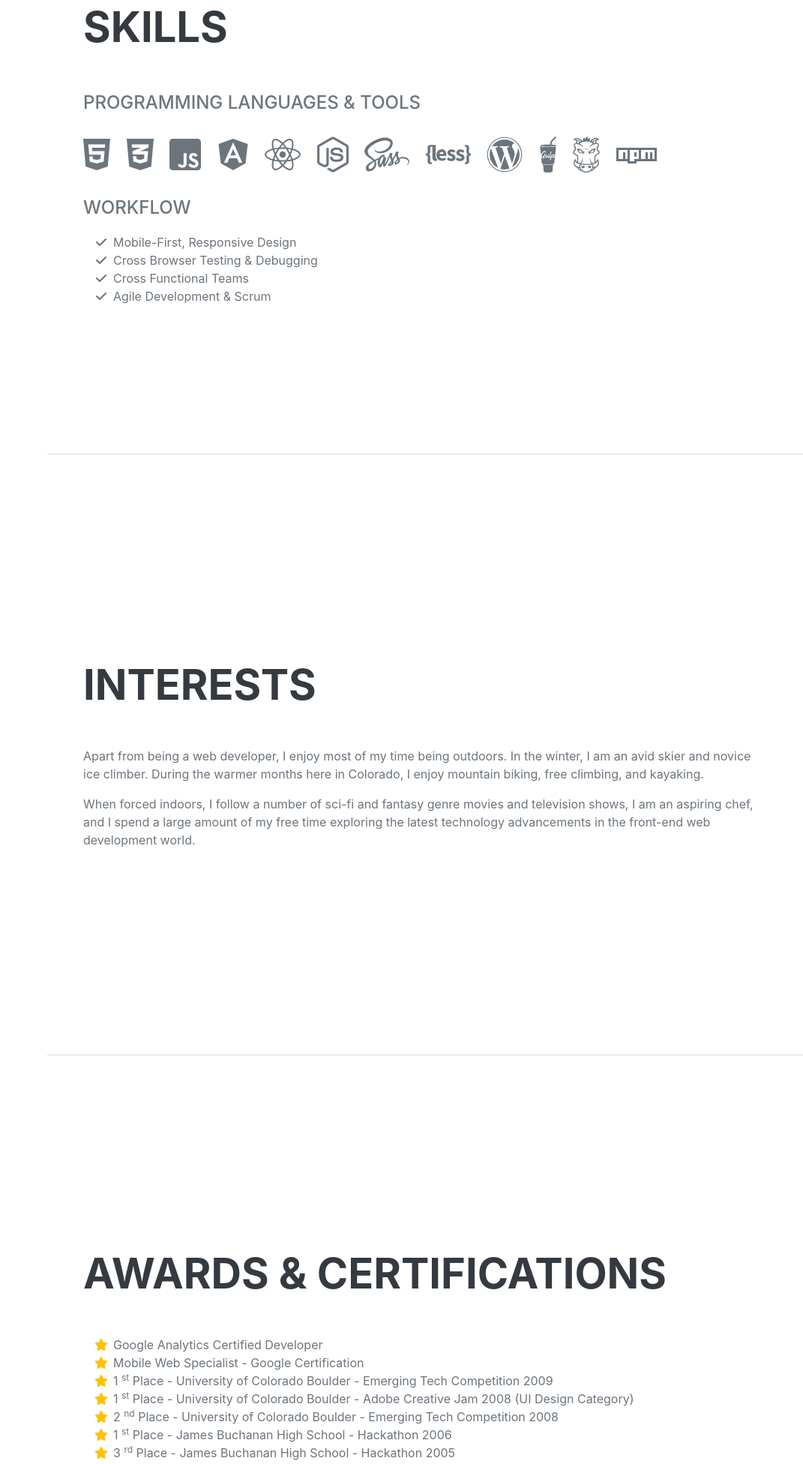
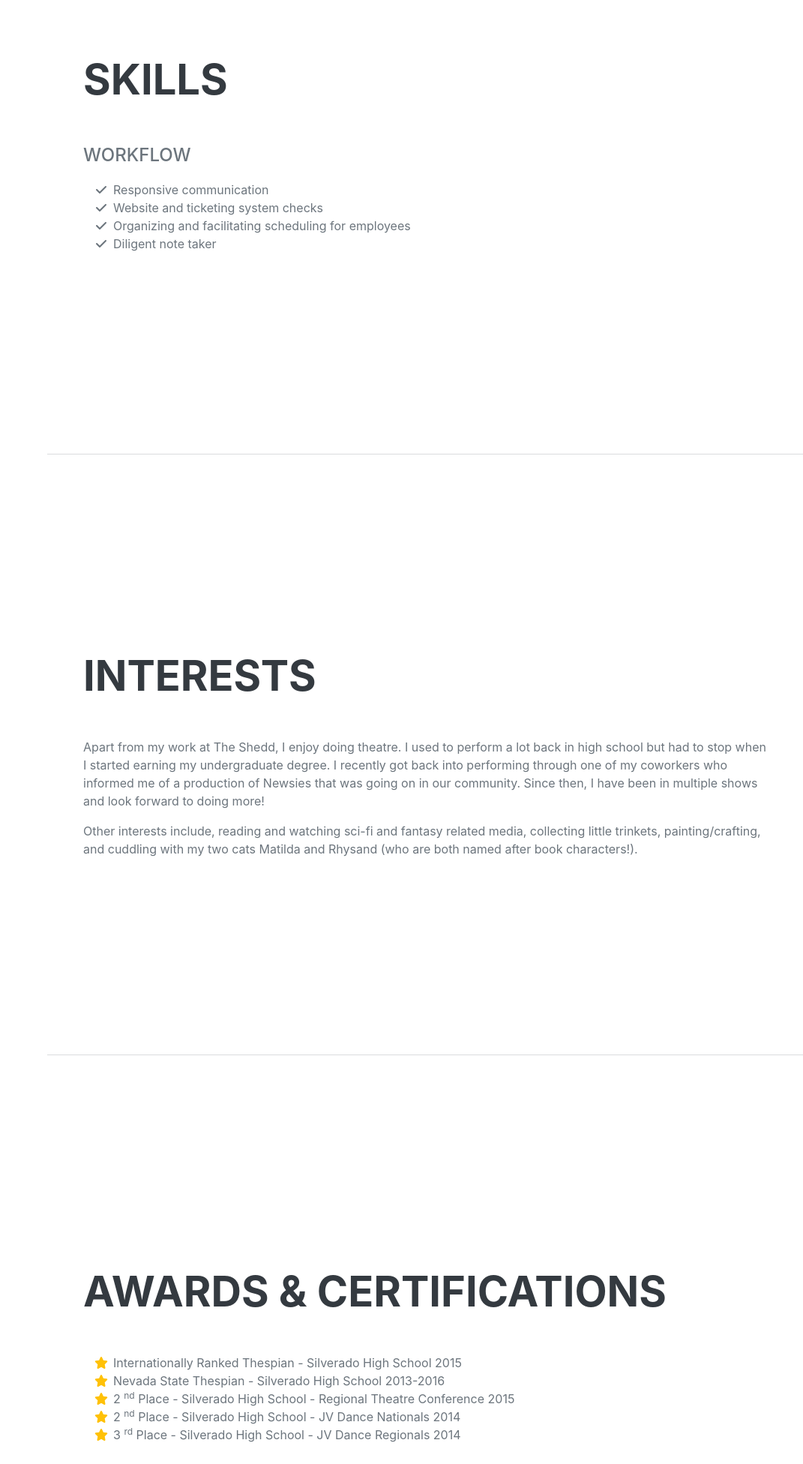
Before and after one commit to K-Langlands3/K-Langlands3.github.io, a plain HTML site: page index.html in a window 1280 px wide. Shown: the part 2598-4550 px from the top of the page at 75% size, without its empty margins (209-1280 px from the left). Drawn offline with nearby package versions, Linux system fonts and the light colour scheme; a web font is replaced by a local one.

Commit message:
Fully updated personal website

```diff
--- a/index.html
+++ b/index.html
@@ -117,38 +117,23 @@
             <section class="resume-section" id="skills">
                 <div class="resume-section-content">
                     <h2 class="mb-5">Skills</h2>
-                    <div class="subheading mb-3">Programming Languages & Tools</div>
-                    <ul class="list-inline dev-icons">
-                        <li class="list-inline-item"><i class="fab fa-html5"></i></li>
-                        <li class="list-inline-item"><i class="fab fa-css3-alt"></i></li>
-                        <li class="list-inline-item"><i class="fab fa-js-square"></i></li>
-                        <li class="list-inline-item"><i class="fab fa-angular"></i></li>
-                        <li class="list-inline-item"><i class="fab fa-react"></i></li>
-                        <li class="list-inline-item"><i class="fab fa-node-js"></i></li>
-                        <li class="list-inline-item"><i class="fab fa-sass"></i></li>
-                        <li class="list-inline-item"><i class="fab fa-less"></i></li>
-                        <li class="list-inline-item"><i class="fab fa-wordpress"></i></li>
-                        <li class="list-inline-item"><i class="fab fa-gulp"></i></li>
-                        <li class="list-inline-item"><i class="fab fa-grunt"></i></li>
-                        <li class="list-inline-item"><i class="fab fa-npm"></i></li>
-                    </ul>
                     <div class="subheading mb-3">Workflow</div>
                     <ul class="fa-ul mb-0">
                         <li>
                             <span class="fa-li"><i class="fas fa-check"></i></span>
-                            Mobile-First, Responsive Design
+                            Responsive communication
                         </li>
                         <li>
                             <span class="fa-li"><i class="fas fa-check"></i></span>
-                            Cross Browser Testing & Debugging
+                            Website and ticketing system checks
                         </li>
                         <li>
                             <span class="fa-li"><i class="fas fa-check"></i></span>
-                            Cross Functional Teams
+                            Organizing and facilitating scheduling for employees
                         </li>
                         <li>
                             <span class="fa-li"><i class="fas fa-check"></i></span>
-                            Agile Development & Scrum
+                            Diligent note taker
                         </li>
                     </ul>
                 </div>
@@ -158,8 +143,8 @@
             <section class="resume-section" id="interests">
                 <div class="resume-section-content">
                     <h2 class="mb-5">Interests</h2>
-                    <p>Apart from being a web developer, I enjoy most of my time being outdoors. In the winter, I am an avid skier and novice ice climber. During the warmer months here in Colorado, I enjoy mountain biking, free climbing, and kayaking.</p>
-                    <p class="mb-0">When forced indoors, I follow a number of sci-fi and fantasy genre movies and television shows, I am an aspiring chef, and I spend a large amount of my free time exploring the latest technology advancements in the front-end web development world.</p>
+                    <p>Apart from my work at The Shedd, I enjoy doing theatre. I used to perform a lot back in high school but had to stop when I started earning my undergraduate degree. I recently got back into performing through one of my coworkers who informed me of a production of Newsies that was going on in our community. Since then, I have been in multiple shows and look forward to doing more!</p>
+                    <p class="mb-0">Other interests include, reading and watching sci-fi and fantasy related media, collecting little trinkets, painting/crafting, and cuddling with my two cats Matilda and Rhysand (who are both named after book characters!).</p>
                 </div>
             </section>
             <hr class="m-0" />
@@ -170,41 +155,29 @@
                     <ul class="fa-ul mb-0">
                         <li>
                             <span class="fa-li"><i class="fas fa-star text-warning"></i></span>
-                            Google Analytics Certified Developer
+                            Internationally Ranked Thespian - Silverado High School 2015
                         </li>
                         <li>
                             <span class="fa-li"><i class="fas fa-star text-warning"></i></span>
-                            Mobile Web Specialist - Google Certification
-                        </li>
-                        <li>
-                            <span class="fa-li"><i class="fas fa-star text-warning"></i></span>
-                            1
-                            <sup>st</sup>
-                            Place - University of Colorado Boulder - Emerging Tech Competition 2009
-                        </li>
-                        <li>
-                            <span class="fa-li"><i class="fas fa-star text-warning"></i></span>
-                            1
-                            <sup>st</sup>
-                            Place - University of Colorado Boulder - Adobe Creative Jam 2008 (UI Design Category)
+                            Nevada State Thespian - Silverado High School 2013-2016
                         </li>
                         <li>
                             <span class="fa-li"><i class="fas fa-star text-warning"></i></span>
                             2
                             <sup>nd</sup>
-                            Place - University of Colorado Boulder - Emerging Tech Competition 2008
+                            Place - Silverado High School - Regional Theatre Conference 2015
                         </li>
                         <li>
                             <span class="fa-li"><i class="fas fa-star text-warning"></i></span>
-                            1
-                            <sup>st</sup>
-                            Place - James Buchanan High School - Hackathon 2006
+                            2
+                            <sup>nd</sup>
+                            Place - Silverado High School - JV Dance Nationals 2014
                         </li>
                         <li>
                             <span class="fa-li"><i class="fas fa-star text-warning"></i></span>
                             3
                             <sup>rd</sup>
-                            Place - James Buchanan High School - Hackathon 2005
+                            Place - Silverado High School - JV Dance Regionals 2014
                         </li>
                     </ul>
                 </div>
```
